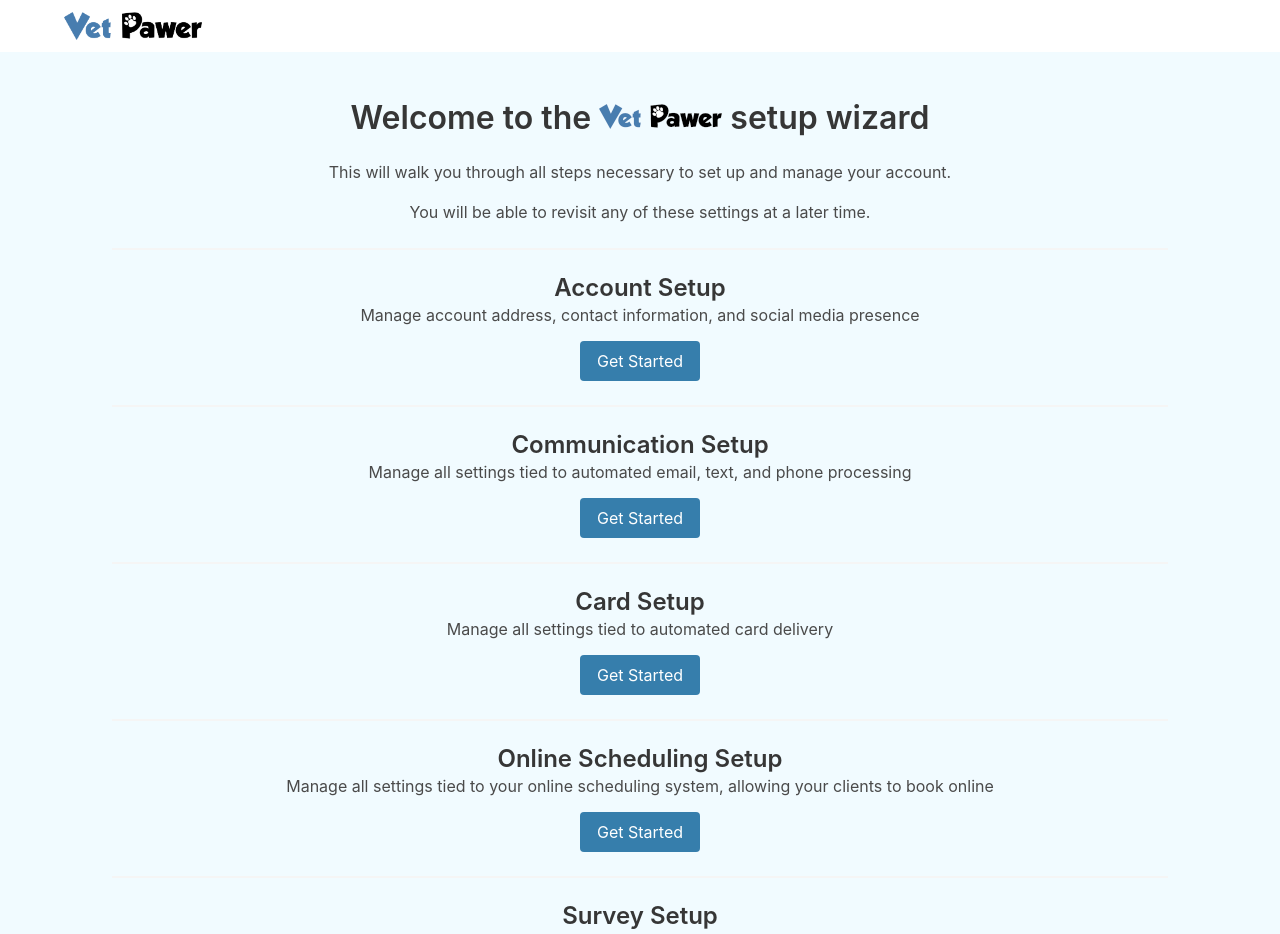
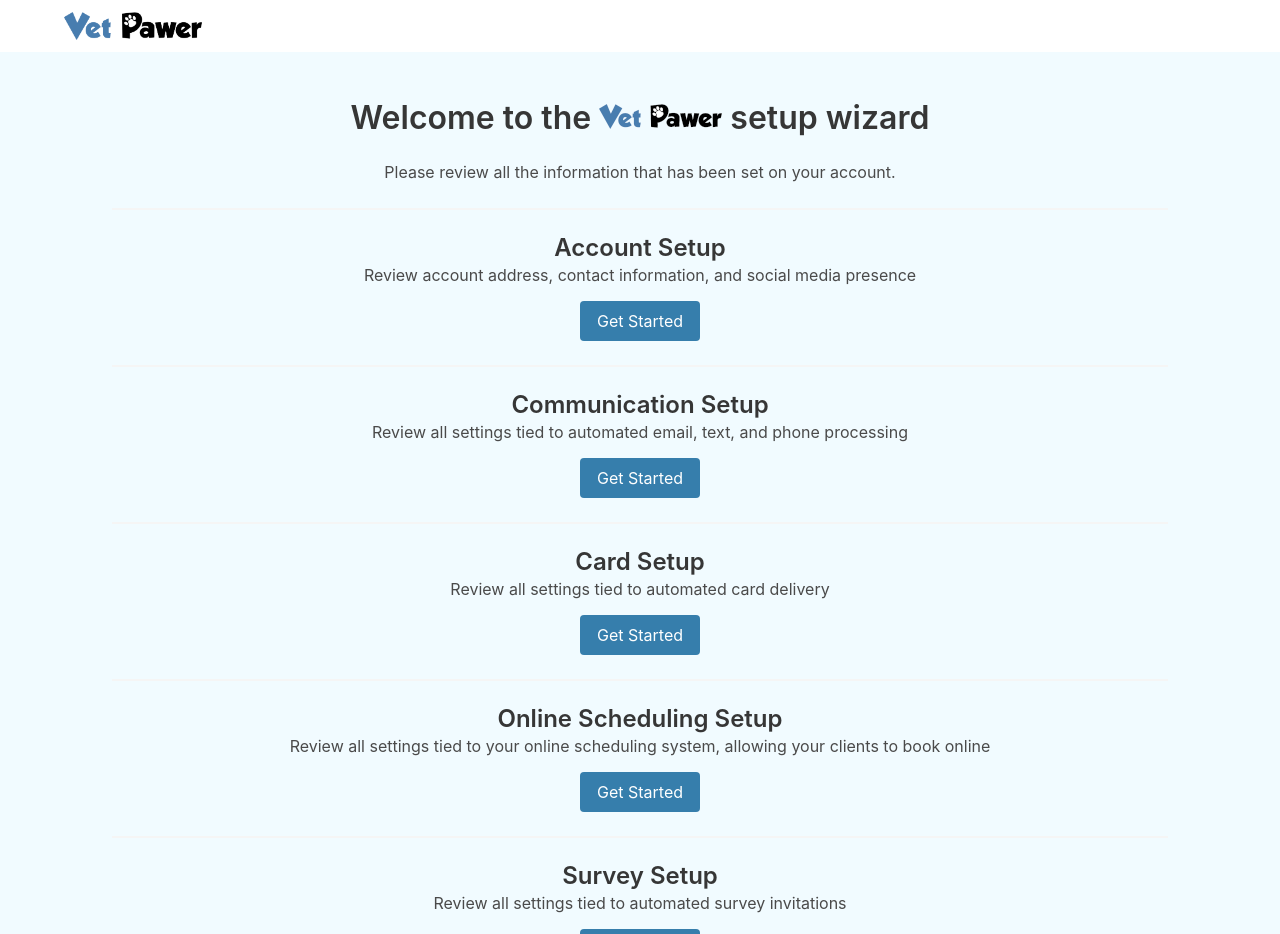
Before and after one commit to bstock910/vetpawer-wizard, a Vue app: page / in a window 1280 px wide. Shown: the top 934 px of the page. Built offline with nearby package versions, Linux system fonts and the light colour scheme.

Commit message:
updated homepage wording

```diff
--- a/src/pages/PageHome.vue
+++ b/src/pages/PageHome.vue
@@ -2,35 +2,34 @@
   <div class="container">
     <section class="section content has-text-centered">
       <h2 class="subtitle is-3">Welcome to the <img src="../assets/img/logosmall.png"> setup wizard</h2>
-      <p>This will walk you through all steps necessary to set up and manage your account.</p>
-      <p>You will be able to revisit any of these settings at a later time.</p>
+      <p>Please review all the information that has been set on your account.</p>
       <hr>
       <h4 class="title is-4">Account Setup</h4>
-      <p class="subtitle is-6">Manage account address, contact information, and social media presence</p>
+      <p class="subtitle is-6">Review account address, contact information, and social media presence</p>
       <router-link :to="{name: 'account'}"><button class="button is-info">
         Get Started
       </button></router-link>
       <hr>
       <h4 class="title is-4">Communication Setup</h4>
-      <p class="subtitle is-6">Manage all settings tied to automated email, text, and phone processing</p>
+      <p class="subtitle is-6">Review all settings tied to automated email, text, and phone processing</p>
       <router-link :to="{name: 'communication'}"><button class="button is-info">
         Get Started
       </button></router-link>
       <hr>
       <h4 class="title is-4">Card Setup</h4>
-      <p class="subtitle is-6">Manage all settings tied to automated card delivery</p>
+      <p class="subtitle is-6">Review all settings tied to automated card delivery</p>
       <router-link :to="{name: 'cards'}"><button class="button is-info">
         Get Started
       </button></router-link>
       <hr>
       <h4 class="title is-4">Online Scheduling Setup</h4>
-      <p class="subtitle is-6">Manage all settings tied to your online scheduling system, allowing your clients to book online</p>
+      <p class="subtitle is-6">Review all settings tied to your online scheduling system, allowing your clients to book online</p>
       <router-link :to="{name: 'scheduling'}"><button class="button is-info">
         Get Started
       </button></router-link>
       <hr>
       <h4 class="title is-4">Survey Setup</h4>
-      <p class="subtitle is-6">Manage all settings tied to automated survey invitations</p>
+      <p class="subtitle is-6">Review all settings tied to automated survey invitations</p>
       <router-link :to="{name: 'survey'}"><button class="button is-info">
         Get Started
       </button></router-link>
--- /dev/null
+++ b/src/pages/PageNotFound.vue
@@ -0,0 +1,17 @@
+<template>
+  <div class="container">
+    <section class="section content has-text-centered">
+      <h2 class="title-is 3">Page Not Found</h2>
+      <p>Oops, we couldn't find the page you were looking for.</p>
+      <p>Please
+        <router-link :to="{name: 'home'}">return home</router-link></p>
+    </section>
+  </div>
+</template>
+
+<script>
+export default {}
+</script>
+
+<style scoped>
+</style>
--- a/src/router.js
+++ b/src/router.js
@@ -1,6 +1,7 @@
 import Vue from 'vue'
 import Router from 'vue-router'
 import PageHome from '@/pages/PageHome'
+import PageNotFound from '@/pages/PageNotFound'
 
 Vue.use(Router)
 
@@ -21,6 +22,11 @@
       path: '/account',
       name: 'account',
       component: loadPage('Account')
+    },
+    {
+      path: '*',
+      name: 'notFound',
+      component: PageNotFound
     }
   ]
 })
```
Also changed, not shown: src/assets/logo.png (deleted).
